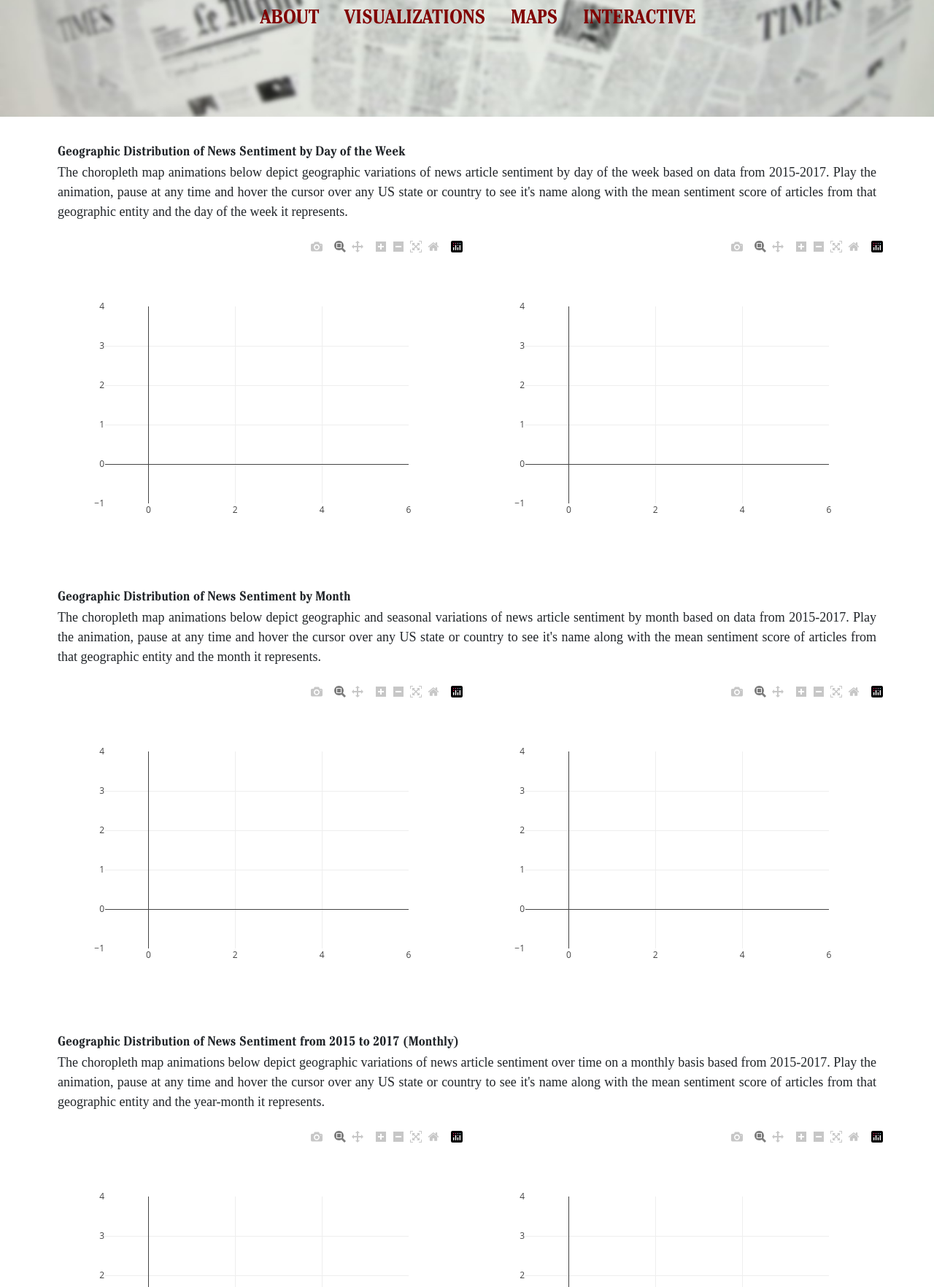
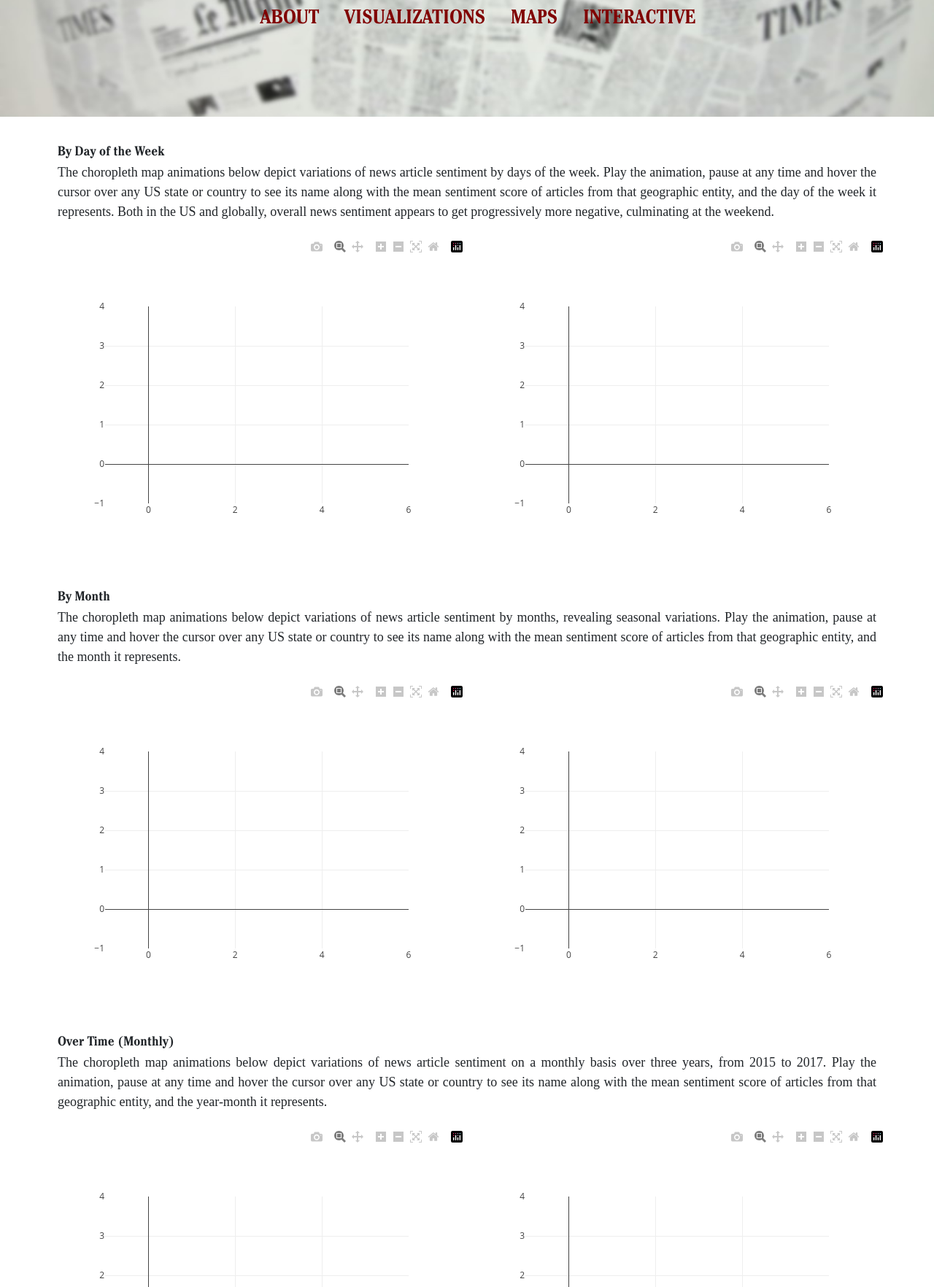
Before and after one commit to iCode13/News-Sentiment-Analysis-App, a Flask app: template news_app/templates/maps.html in a window 1280 px wide. Shown: the part 185-1949 px from the top of the page at 73% size. Run offline with Flask 2, Linux system fonts and the light colour scheme; the template is opened without the code that fills it, so the values that code supplies are empty; some libraries are stand-ins or nearby versions; some web fonts are replaced.

Commit message:
map description update

```diff
--- a/news_app/templates/maps.html
+++ b/news_app/templates/maps.html
@@ -2,16 +2,17 @@
 {% block content %}
 
 <br>
+
 
 <div class="container" id="all-maps">
 
     <!-- weekday choropleth div -->
     <div class="row">
         <div class="col-md-12 map-summary" id="choropleth-map-weekday-summary">
-            <b>Geographic Distribution of News Sentiment by Day of the Week</b>
+            <b>By Day of the Week</b>
             </br>
             <p>
-                The choropleth map animations below depict geographic variations of news article sentiment by day of the week based on data from 2015-2017. Play the animation, pause at any time and hover the cursor over any US state or country to see it's name along with the mean sentiment score of articles from that geographic entity and the day of the week it represents.
+                The choropleth map animations below depict variations of news article sentiment by days of the week. Play the animation, pause at any time and hover the cursor over any US state or country to see its name along with the mean sentiment score of articles from that geographic entity, and the day of the week it represents. Both in the US and globally, overall news sentiment appears to get progressively more negative, culminating at the weekend.
             </p>
         </div>
     </div>
@@ -27,10 +28,10 @@
     <!-- monthly seasonal choropleth div -->
     <div class="row">
         <div class="col-md-12 map-summary" id="choropleth-map-monthly-summary">
-            <b>Geographic Distribution of News Sentiment by Month</b>
+            <b>By Month</b>
             </br>
             <p>
-                The choropleth map animations below depict geographic and seasonal variations of news article sentiment by month based on data from 2015-2017. Play the animation, pause at any time and hover the cursor over any US state or country to see it's name along with the mean sentiment score of articles from that geographic entity and the month it represents.
+                The choropleth map animations below depict variations of news article sentiment by months, revealing seasonal variations. Play the animation, pause at any time and hover the cursor over any US state or country to see its name along with the mean sentiment score of articles from that geographic entity, and the month it represents.
             </p>
         </div>
     </div>
@@ -46,10 +47,10 @@
     <!-- monthly over 3 years choropleth div -->
     <div class="row">
         <div class="col-md-12 map-summary" id="choropleth-map-3years-summary">
-            <b>Geographic Distribution of News Sentiment from 2015 to 2017 (Monthly)</b>
+            <b>Over Time (Monthly)</b>
             </br>
             <p>
-                The choropleth map animations below depict geographic variations of news article sentiment over time on a monthly basis based from 2015-2017. Play the animation, pause at any time and hover the cursor over any US state or country to see it's name along with the mean sentiment score of articles from that geographic entity and the year-month it represents.
+                The choropleth map animations below depict variations of news article sentiment on a monthly basis over three years, from 2015 to 2017. Play the animation, pause at any time and hover the cursor over any US state or country to see its name along with the mean sentiment score of articles from that geographic entity, and the year-month it represents.
             </p>
         </div>
     </div>
```
